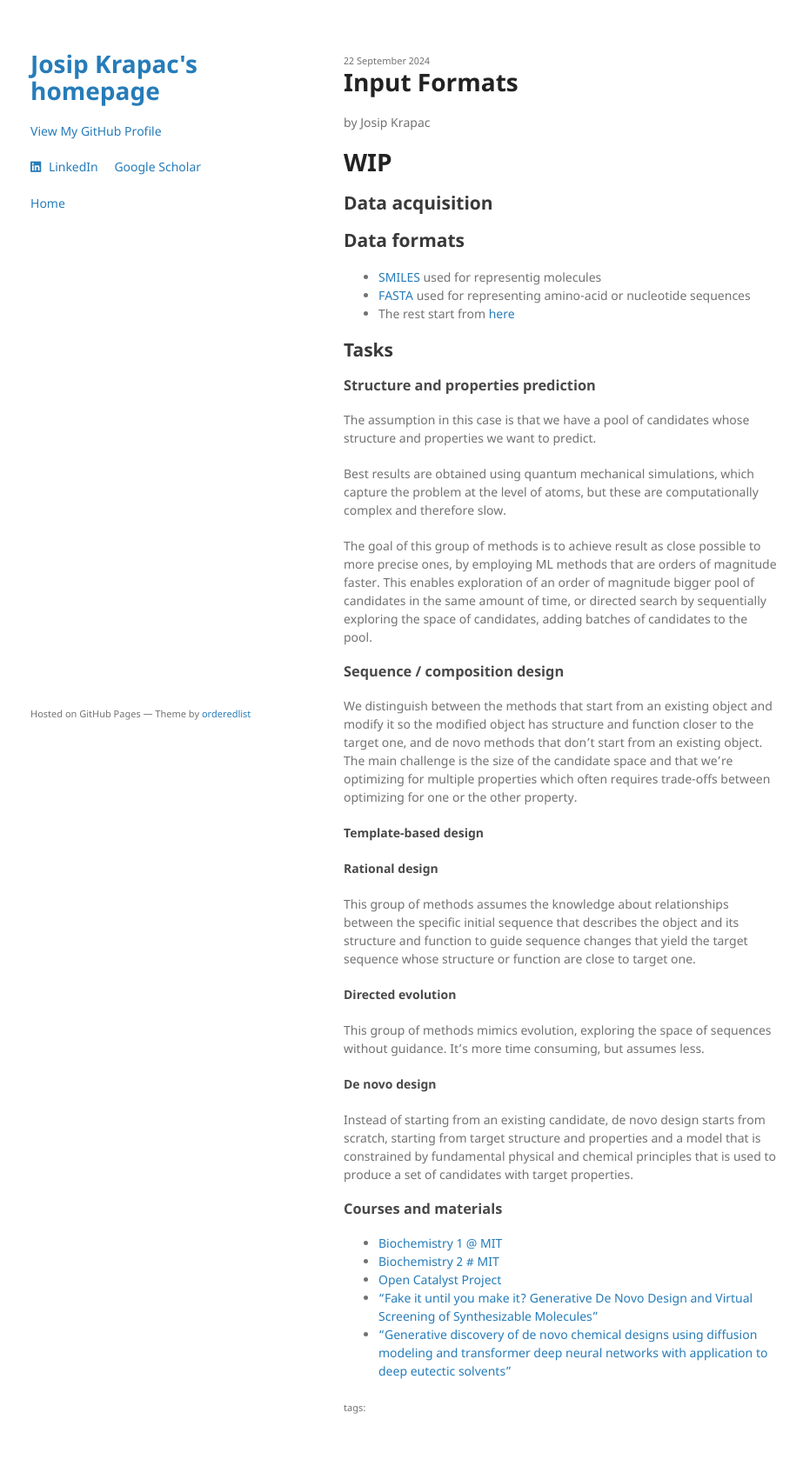
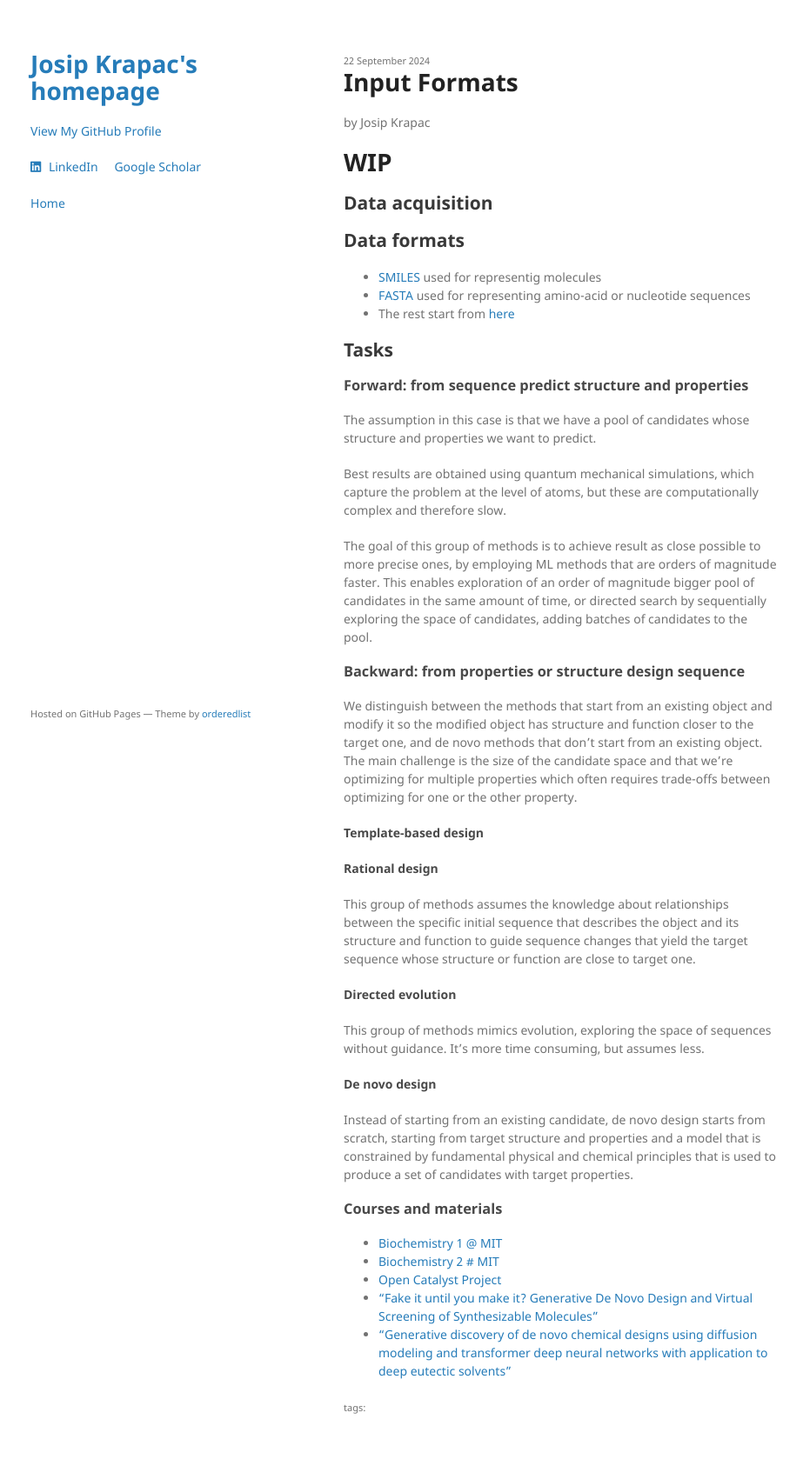
Before and after one commit to josipkrapac/josipkrapac.github.io, a Jekyll site: the page built from _posts/2024-09-22-input-formats.md, in a window 1280 px wide. Shown: the whole page at 87% size, without its empty margins (175-1098 px from the left). Built offline with Jekyll 4.4.1, drawn with Linux system fonts in a browser that asks for light colours; a style sheet for code colours, icons or effects is not loaded.

Commit message:
Update 2024-09-22-input-formats.md

```diff
--- a/_posts/2024-09-22-input-formats.md
+++ b/_posts/2024-09-22-input-formats.md
@@ -12,13 +12,13 @@ author: Josip Krapac
 - The rest start from [here](https://www.perplexity.ai/search/what-file-formats-are-used-for-3c.x9TLBS_abC0Wm6hN7aQ)
 
 ## Tasks
-### Structure and properties prediction
+### Forward: from sequence predict structure and properties
 The assumption in this case is that we have a pool of candidates whose structure and properties we want to predict.
 
 Best results are obtained using quantum mechanical simulations, which capture the problem at the level of atoms, but these are computationally complex and therefore slow.
 
 The goal of this group of methods is to achieve result as close possible to more precise ones, by employing ML methods that are orders of magnitude faster. This enables exploration of an order of magnitude bigger pool of candidates in the same amount of time, or directed search by sequentially exploring the space of candidates, adding batches of candidates to the pool.
-### Sequence / composition design
+### Backward: from properties or structure design sequence
 We distinguish between the methods that start from an existing object and modify it so the modified object has structure and function closer to the target one, and de novo methods that don't start from an existing object. The main challenge is the size of the candidate space and that we're optimizing for multiple properties which often requires trade-offs between optimizing for one or the other property.
 #### Template-based design
 #### Rational design
```
